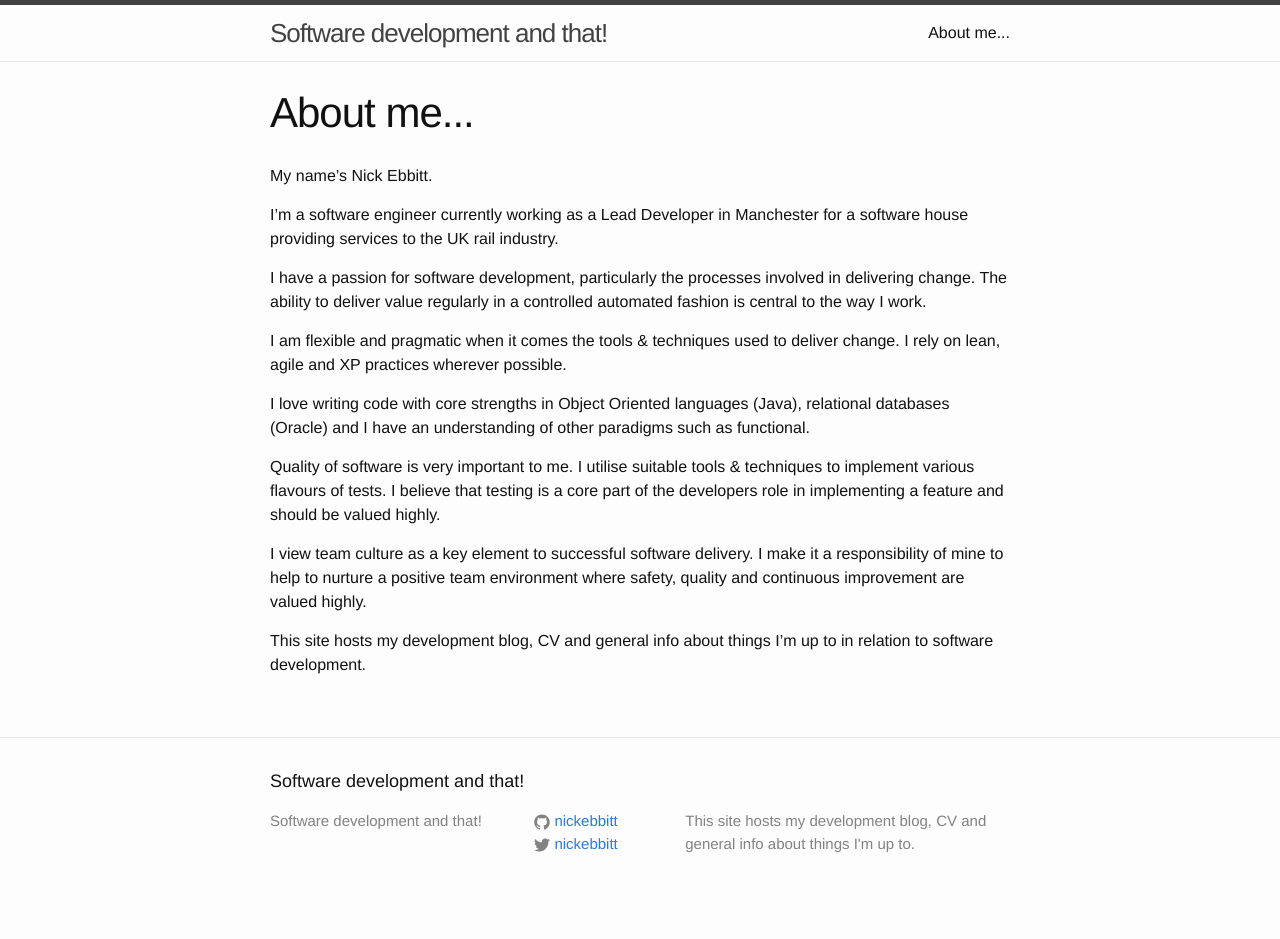
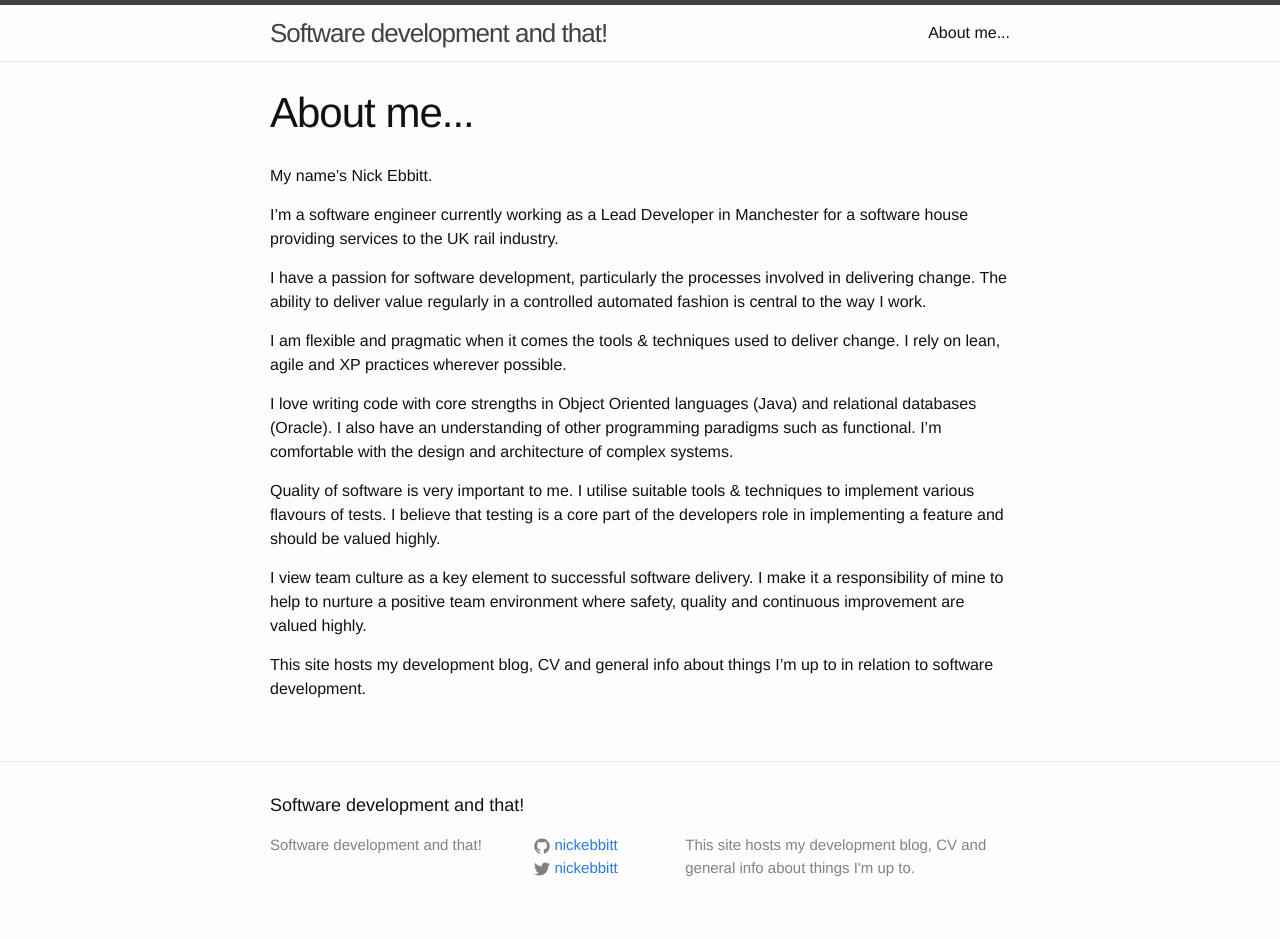
Before and after one commit to nickebbitt/nickebbitt.github.io, a Jekyll site: the page built from about.md, in a window 1280 px wide. Built offline with Jekyll 4.4.1, drawn with Linux system fonts in a browser that asks for light colours; before the commit the page ends 915 px from its top, so only the background shows below that.

Commit message:
Update About page

```diff
--- a/about.md
+++ b/about.md
@@ -12,7 +12,7 @@ I have a passion for software development, particularly the processes involved i
 
 I am flexible and pragmatic when it comes the tools & techniques used to deliver change. I rely on lean, agile and XP practices wherever possible.
 
-I love writing code with core strengths in Object Oriented languages (Java), relational databases (Oracle) and I have an understanding of other paradigms such as functional.
+I love writing code with core strengths in Object Oriented languages (Java) and relational databases (Oracle). I also have an understanding of other programming paradigms such as functional. I'm comfortable with the design and architecture of complex systems.
 
 Quality of software is very important to me. I utilise suitable tools & techniques to implement various flavours of tests. I believe that testing is a core part of the developers role in implementing a feature and should be valued highly.
 
```
